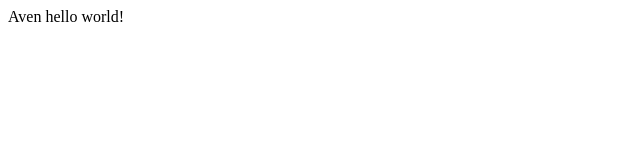
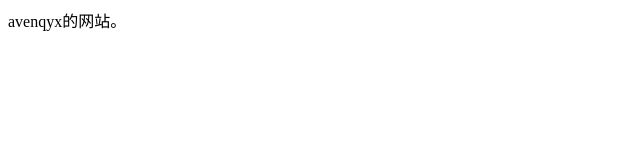
Before and after one commit to avenqyx/avenqyx.github.io, a plain HTML site: page index.html in a window 1280 px wide. Shown: the full height of the page, 0-640 px from the left. Drawn offline with Linux system fonts and the light colour scheme.

Commit message:
Update index.html

```diff
--- a/index.html
+++ b/index.html
@@ -3,6 +3,6 @@
 
 </head>
 <body>
-      <p>Aven hello world!</p>
+      <p>avenqyx的网站。</p>
 </body>
 </htmm>
```
